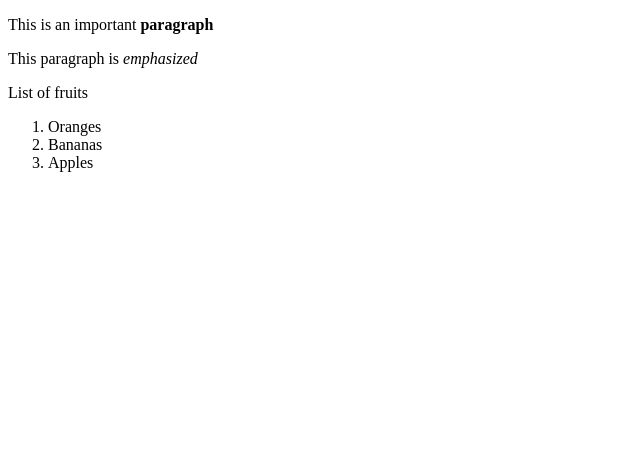
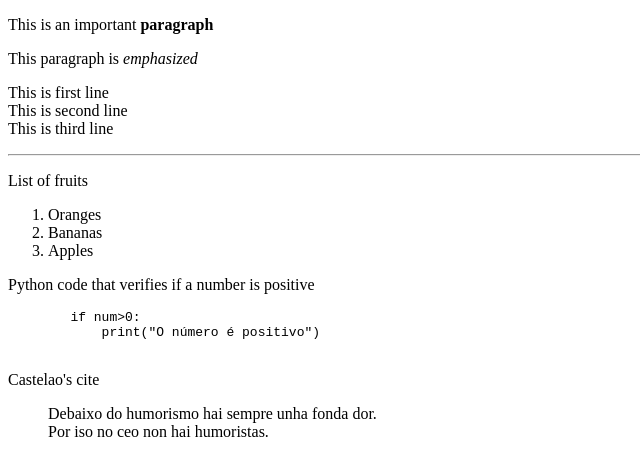
Before and after one commit to a22laurall/index, a plain HTML site: page index.html in a window 1280 px wide. Shown: the whole page, without its empty margins (0-640 px from the left). Drawn offline with Linux system fonts and the light colour scheme.

Commit message:
Cite and code added

```diff
--- a/index.html
+++ b/index.html
@@ -9,6 +9,10 @@
 <body>
    <p>This is an important <strong>paragraph</strong></p>
    <p>This paragraph is <em>emphasized</em></p>
+   <p>This is first line <br>
+   This is second line <br>
+   This is third line</p>
+   <hr>
    <p>List of fruits</p>
 
    <ol>
@@ -16,5 +20,15 @@
     <li>Bananas</li>
     <li>Apples</li>
 </ol>
+    <p>Python code that verifies if a number is positive</p>
+    <pre>
+        if num>0:
+            print("O número é positivo")
+    </pre>
+    <p>Castelao's cite</p>
+    <blockquote>
+        Debaixo do humorismo hai sempre unha fonda dor. <br>
+        Por iso no ceo non hai humoristas.
+    </blockquote>
 </body>
 </html>
```
